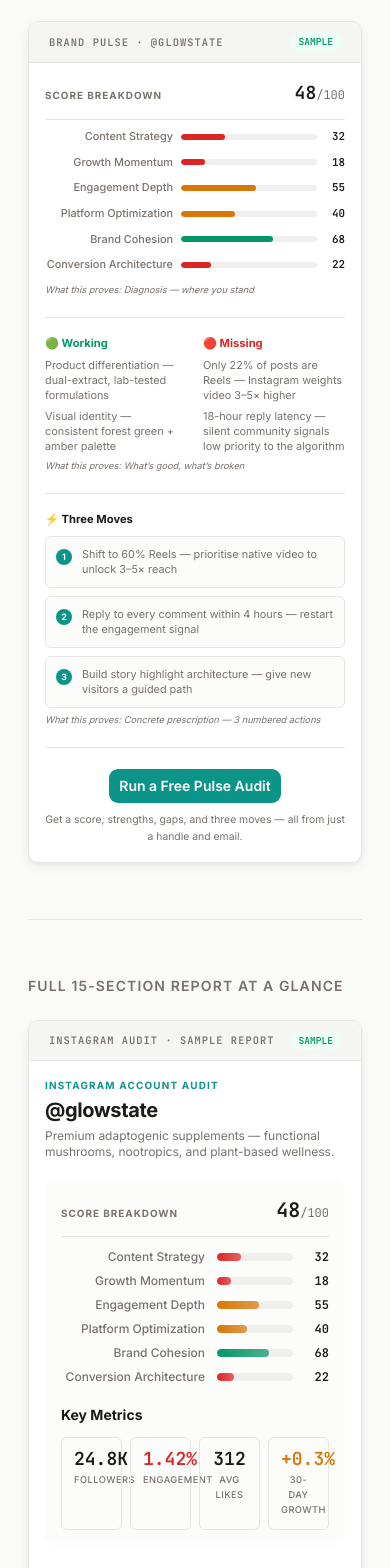
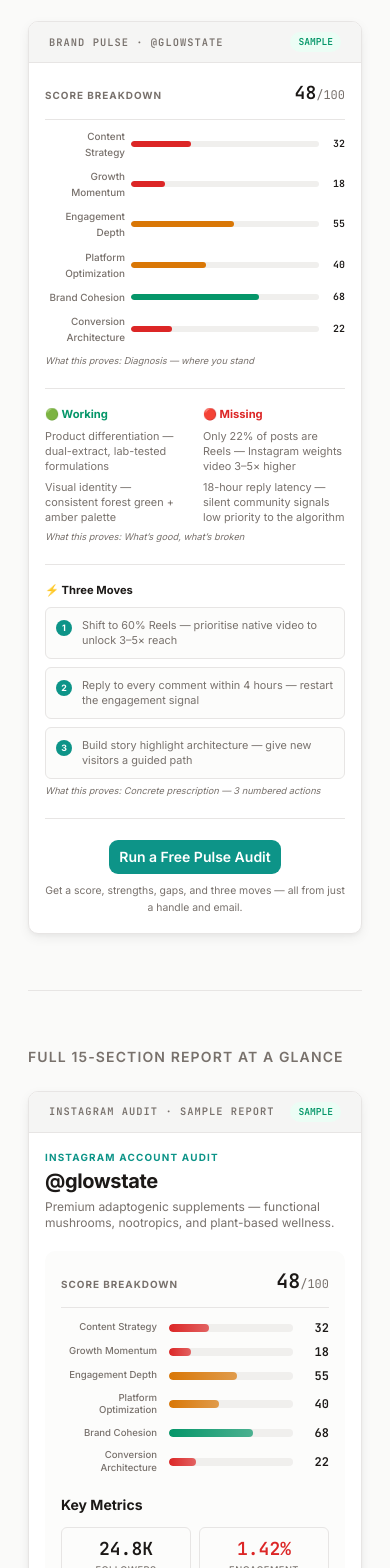
Before and after one commit to ashesh8500/auditlayer, a Next.js app in the folder web/: page / in a window 390 px wide. Shown: the part 2100-3668 px from the top of the page. Built offline with nearby package versions, Linux system fonts and the light colour scheme; no server answers.

Commit message:
fix: responsive mock report — mobile score bars, grids, format analysis

```diff
--- a/web/src/app/page.tsx
+++ b/web/src/app/page.tsx
@@ -215,8 +215,8 @@ export default async function Home() {
                 { label: "Brand Cohesion", pct: 68, color: "bg-[color:var(--green)]" },
                 { label: "Conversion Architecture", pct: 22, color: "bg-[color:var(--red)]" },
               ].map((dim) => (
-                <div key={dim.label} className="mt-2 flex items-center gap-2 text-[0.68rem]">
-                  <span className="w-32 flex-shrink-0 text-right font-medium text-muted-foreground">{dim.label}</span>
+                <div key={dim.label} className="mt-2 flex items-center gap-1.5 sm:gap-2 text-[0.62rem] sm:text-[0.68rem]">
+                  <span className="w-20 flex-shrink-0 text-right font-medium text-muted-foreground sm:w-32">{dim.label}</span>
                   <div className="h-1.5 flex-1 overflow-hidden rounded-full bg-[#f0efed]">
                     <div className={`h-full rounded-full ${dim.color}`} style={{ width: `${dim.pct}%` }} />
                   </div>
@@ -317,7 +317,7 @@ export default async function Home() {
                   { label: "Conversion Architecture", pct: 22, color: "bg-gradient-to-r from-[color:var(--red)] to-[color:var(--red)]/70" },
                 ].map((dim) => (
                   <div key={dim.label} className="mb-2 flex items-center gap-3 text-xs last:mb-0">
-                    <span className="w-36 flex-shrink-0 text-right font-medium text-muted-foreground">{dim.label}</span>
+                    <span className="w-24 flex-shrink-0 text-right text-[0.6rem] font-medium text-muted-foreground sm:w-36 sm:text-xs">{dim.label}</span>
                     <div className="h-2 flex-1 overflow-hidden rounded-full bg-[#f0efed]">
                       <div className={`h-full rounded-full ${dim.color}`} style={{ width: `${dim.pct}%` }} />
                     </div>
@@ -327,7 +327,7 @@ export default async function Home() {
 
                 <div className="mt-5">
                   <h4 className="text-sm font-bold">Key Metrics</h4>
-                  <div className="mt-3 grid grid-cols-4 gap-2">
+                  <div className="mt-3 grid grid-cols-2 gap-2 sm:grid-cols-4">
                     {[
                       { value: "24.8K", label: "Followers" },
                       { value: "1.42%", label: "Engagement", tone: "text-[color:var(--red)]" },
@@ -454,9 +454,9 @@ export default async function Home() {
                   { format: "Stories", pct: 5, assessment: "Missing — no highlight architecture", tone: "text-[color:var(--red)]" },
                 ].map((f) => (
                   <div key={f.format} className="flex items-center rounded-[var(--radius-sm)] bg-[#fcfcfb] px-3 py-2">
-                    <span className="w-24 flex-shrink-0 text-xs font-medium">{f.format}</span>
-                    <span className="w-8 flex-shrink-0 text-right font-mono text-xs font-semibold">{f.pct}%</span>
-                    <span className={`ml-3 text-[0.65rem] ${f.tone}`}>{f.assessment}</span>
+                    <span className="w-16 flex-shrink-0 text-[0.62rem] font-medium sm:w-24 sm:text-xs">{f.format}</span>
+                    <span className="w-7 flex-shrink-0 text-right font-mono text-[0.6rem] font-semibold sm:w-8 sm:text-xs">{f.pct}%</span>
+                    <span className={`ml-1.5 text-[0.58rem] sm:ml-3 sm:text-[0.65rem] ${f.tone}`}>{f.assessment}</span>
                   </div>
                 ))}
               </div>
@@ -500,7 +500,7 @@ export default async function Home() {
 
               {/* 10. Success Benchmarks */}
               <h4 className="mt-5 text-sm font-bold">Success Benchmarks</h4>
-              <div className="mt-2 grid grid-cols-3 gap-2">
+              <div className="mt-2 grid grid-cols-2 gap-2 sm:grid-cols-3">
                 {[
                   { label: "Engagement Rate", target: "3.5%+", timeframe: "90 days" },
                   { label: "Reels / Week", target: "5+", timeframe: "30 days" },
@@ -663,7 +663,7 @@ export default async function Home() {
             <p className="mt-0.5 text-center text-[0.65rem] font-medium text-[color:var(--accent)]">Suggested for accounts 0–1K followers</p>
 
             {/* 3-column phase layout */}
-            <div className="mt-5 grid grid-cols-3 gap-2">
+            <div className="mt-5 grid grid-cols-1 gap-2 sm:grid-cols-3">
               {[
                 { icon: "🔭", phase: "Research", items: ["Niche analysis", "Handle evaluation", "Competitive map"] },
                 { icon: "🏗", phase: "Build", items: ["Content pillars", "First 10 content ideas", "Platform setup"] },
```
